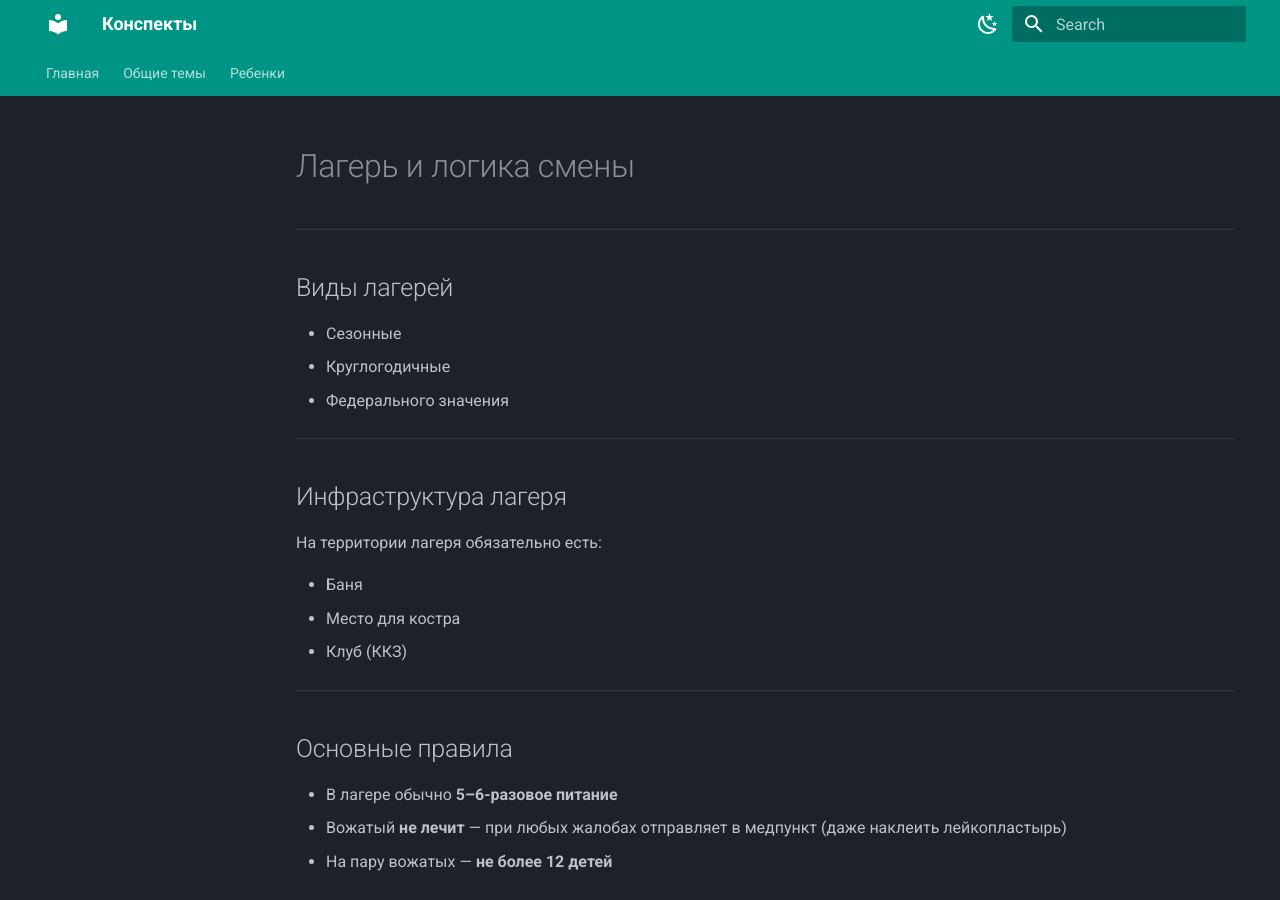
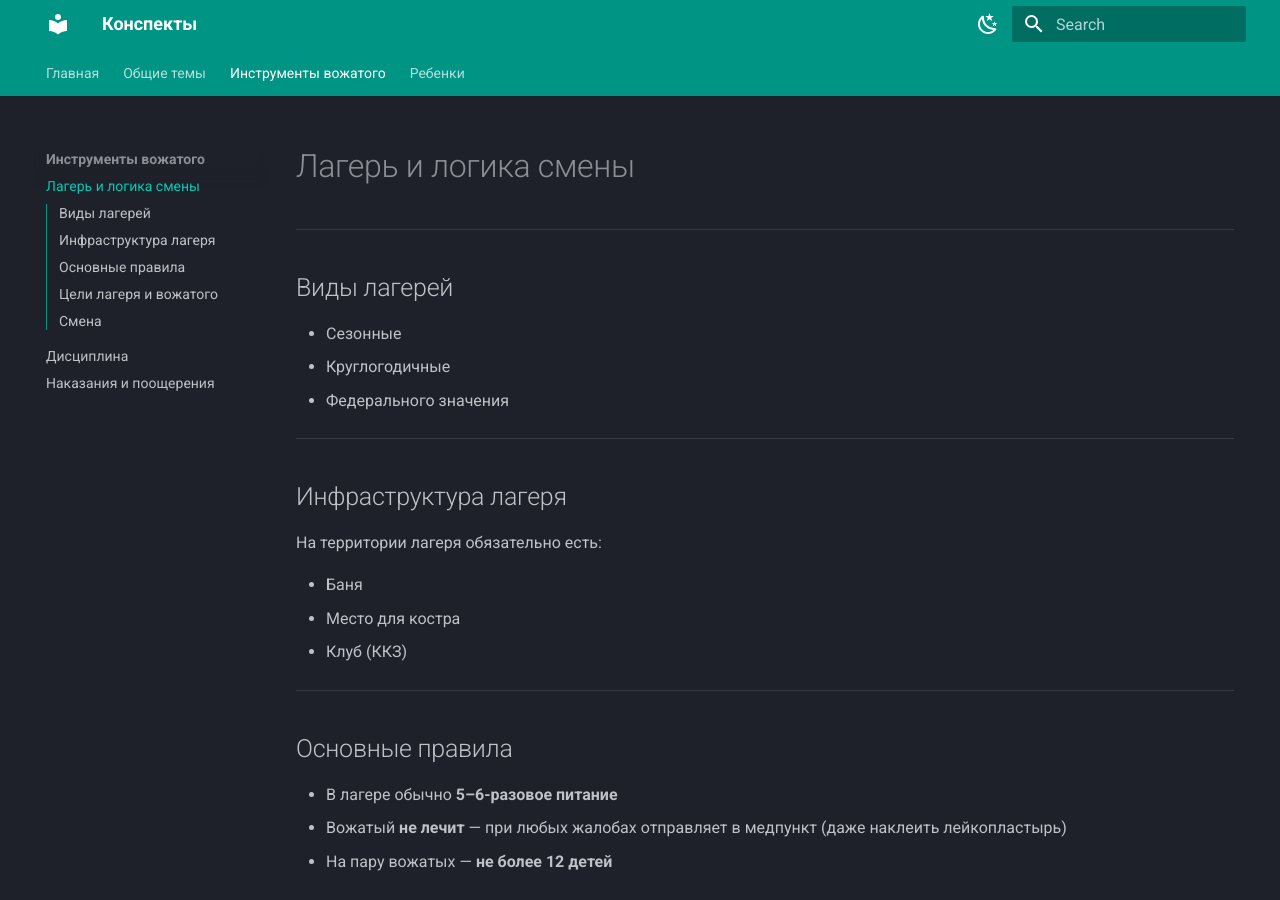
Before and after one commit to Shelbyen/wtf-shvm, an MkDocs documentation site: the page built from docs/instruments/logic_of_camp.md, in a window 1280 px wide and 900 px high. Built offline with MkDocs 1.6.1 and Material for MkDocs 9.7.7, drawn with Linux system fonts in a browser that asks for light colours.

Commit message:
ref: add new theme

```diff
--- a/mkdocs.yml
+++ b/mkdocs.yml
@@ -36,8 +36,10 @@ nav:
       - История РСО: common_themes/history_rso.md
       - Структура: common_themes/struct.md
       - История Карамели: common_themes/history.md
-      - Дисциплина: common_themes/discipline.md
-      - Наказания и поощерения: common_themes/nakaz_posh.md
+  - Инструменты вожатого:
+    - Лагерь и логика смены: instruments/logic_of_camp.md
+    - Дисциплина: common_themes/discipline.md
+    - Наказания и поощерения: common_themes/nakaz_posh.md
   - Ребенки:
     - Младшие: children/low.md
     - Средние: children/medium.md
```
